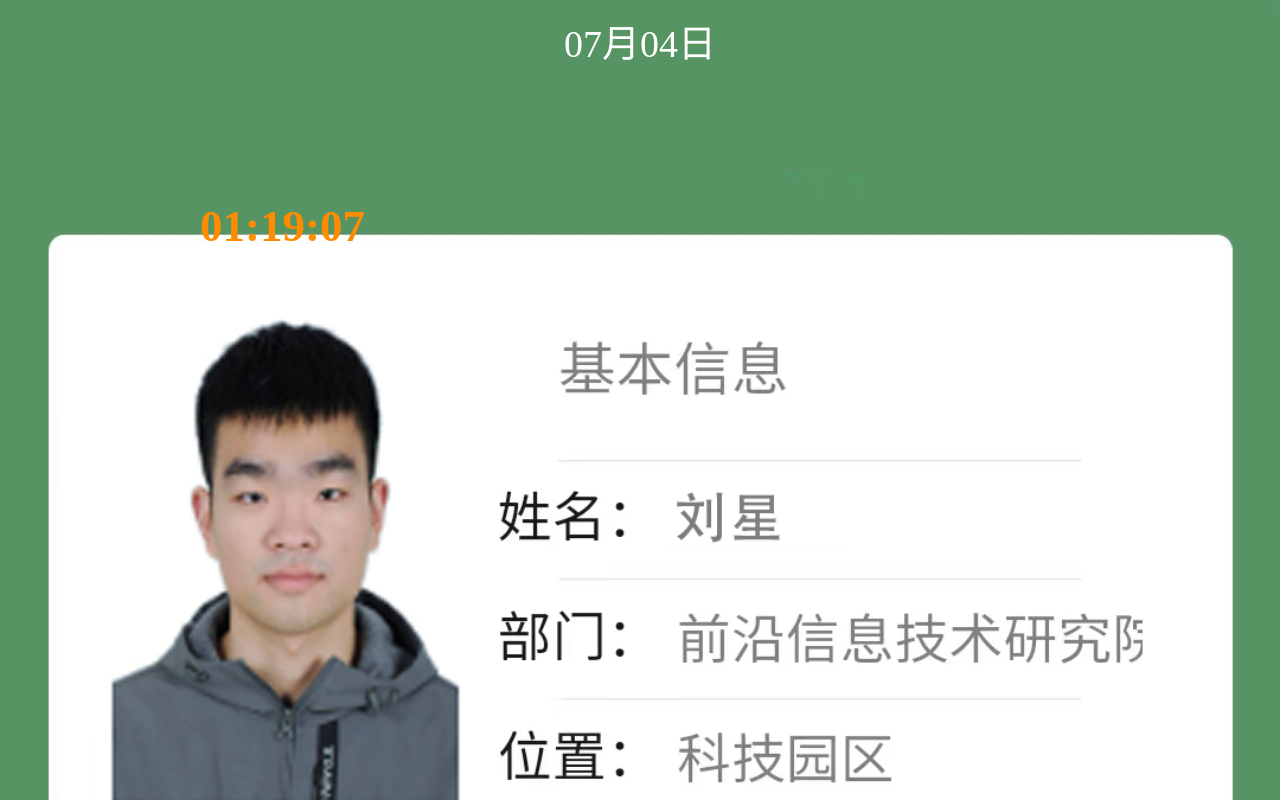
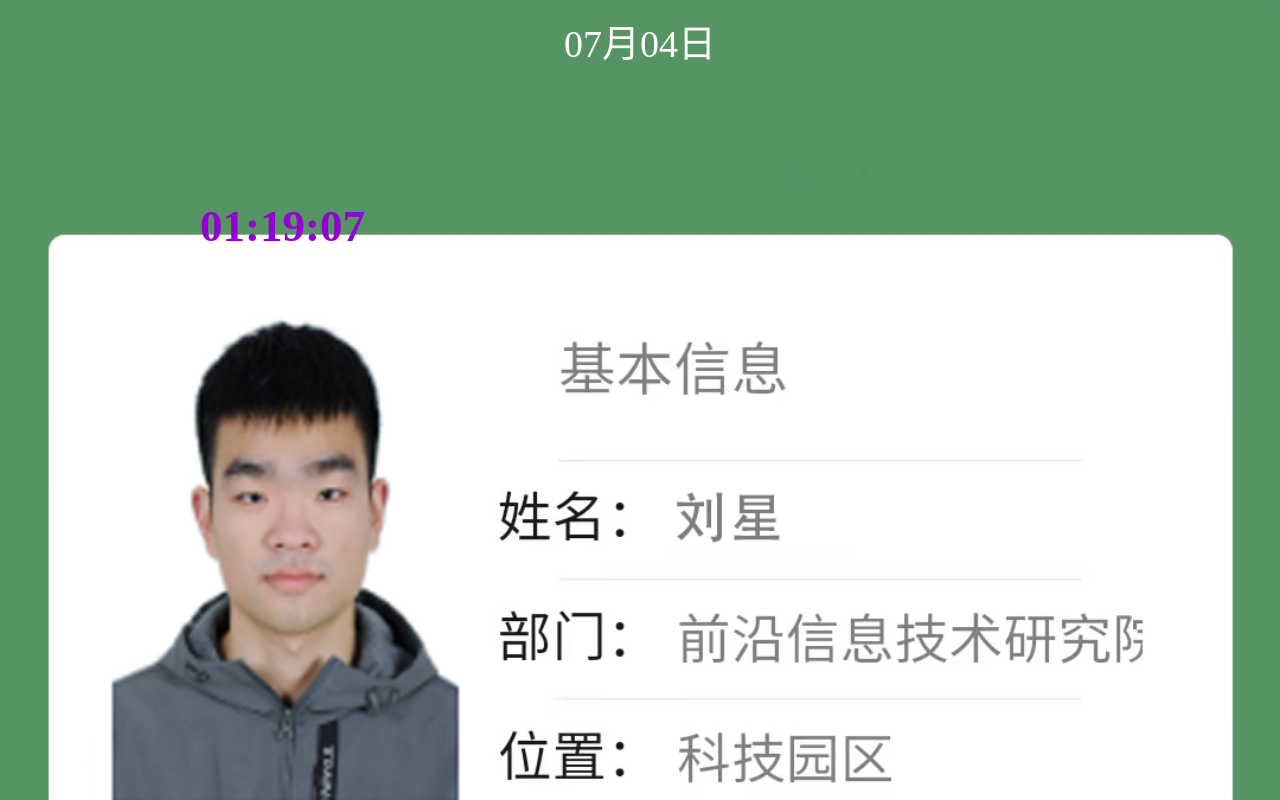
Before and after one commit to nyist1/kjylx, a plain HTML site: page index.html in a window 1280 px wide. Drawn offline with Linux system fonts and the light colour scheme.

Commit message:
Create index.html

```diff
--- a/index.html
+++ b/index.html
@@ -34,7 +34,7 @@
 
     <div class="common">
 
-		<p id="currentTime" style="color:#FF8C00;font-size: 45px;font-weight:bolder">19:03:00</p>
+		<p id="currentTime" style="color:#9400D3;font-size: 45px;font-weight:bolder">19:03:00</p>
 	</div>
 
 	<p class="currentDate" style="color: white;font-size: 38px;font-weight: 400;">06月04日</p>
```
